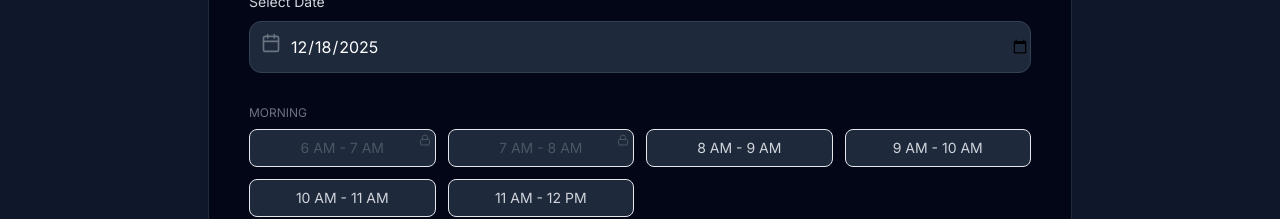
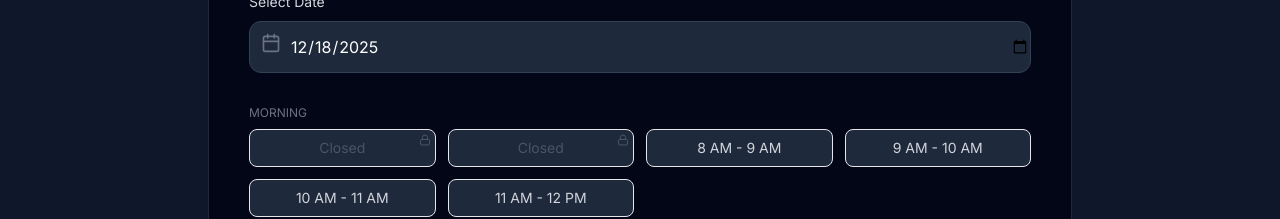
Before and after one commit to RAHULMANI0407/turf, a React (Vite) app: page / in a window 1280 px wide. Shown: the part 1820-2039 px from the top of the page. Built offline with nearby package versions, Linux system fonts and the light colour scheme; no server answers.

Commit message:
Update BookingSection.tsx

```diff
--- a/components/BookingSection.tsx
+++ b/components/BookingSection.tsx
@@ -189,7 +189,7 @@ Amount: ₹${totalAmount}`;
                           {isSelected && (
                             <CheckCircle className="w-4 h-4 absolute -top-2 -right-2 bg-white text-lime-500 rounded-full" />
                           )}
-                          {isPastSlot(slot.hour) ? 'Closed' : slot.label}
+                          {isPastSlot(slot.endHour) ? 'Closed' : slot.label}
                         </button>
                       );
                     })}
```
